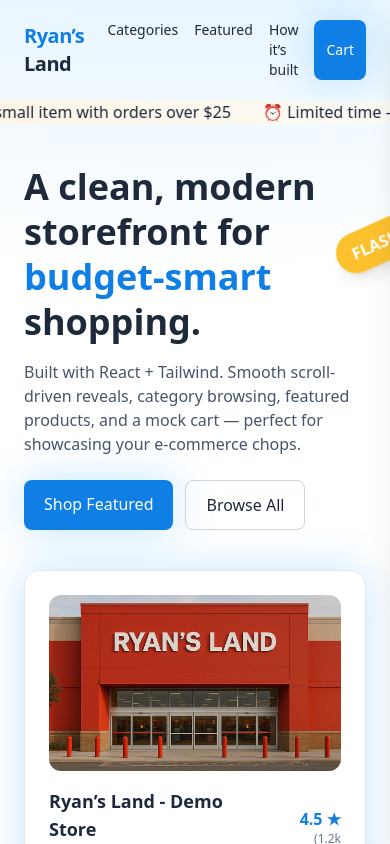
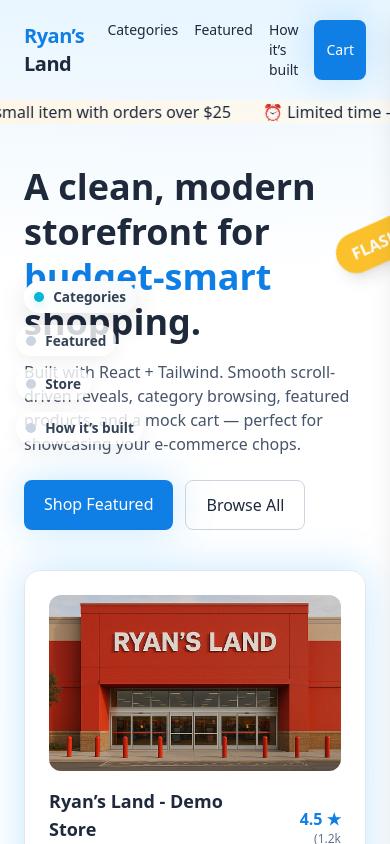
Before and after one commit to redavi19-asu/Land-of-shopping, a React (Vite) app in the folder ryans-land/: page / in a window 390 px wide. Shown: the top 844 px of the page. Built offline with nearby package versions, Linux system fonts and the light colour scheme.

Commit message:
fix(ui): always show LeftScrolly on all viewports

```diff
--- a/ryans-land/src/components/LeftScrolly.jsx
+++ b/ryans-land/src/components/LeftScrolly.jsx
@@ -22,7 +22,7 @@ export default function LeftScrolly() {
   }, []);
 
   return (
-    <aside className="left-scrolly hidden md:flex flex-col items-start gap-3 fixed top-1/3 left-6 z-40">
+    <aside className="left-scrolly flex flex-col items-start gap-3 fixed top-1/3 left-6 z-40">
       {items.map(it => (
         <button
           key={it.id}
```
